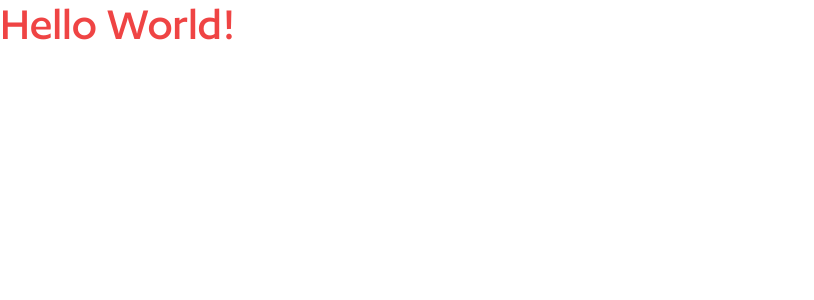
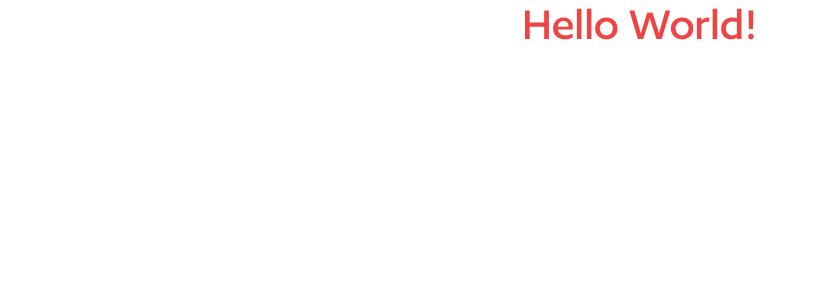
Before and after one commit to shaqeebakhtar/nextjs-saas-starter-kit, a Next.js app: page / in a window 1280 px wide. Shown: the top 300 px of the page, without its empty margins (0-814 px from the left). Built offline with nearby package versions, Linux system fonts and the light colour scheme.

Commit message:
use light mode

```diff
--- a/app/page.tsx
+++ b/app/page.tsx
@@ -1,5 +1,7 @@
 export default function Home() {
   return (
-    <h1 className="text-destructive font-medium text-5xl">Hello World!</h1>
+    <main className="grid place-items-center">
+      <h1 className="text-destructive font-medium text-5xl">Hello World!</h1>
+    </main>
   );
 }
--- a/package.json
+++ b/package.json
@@ -9,7 +9,6 @@
     "lint": "next lint"
   },
   "dependencies": {
-    "@radix-ui/react-icons": "^1.3.0",
     "class-variance-authority": "^0.7.0",
     "clsx": "^2.1.1",
     "lucide-react": "^0.427.0",
--- a/styles/globals.css
+++ b/styles/globals.css
@@ -22,8 +22,8 @@
     --destructive-foreground: 0 0% 98%;
     --border: 240 5.9% 90%;
     --input: 240 5.9% 90%;
-    --ring: 240 10% 3.9%;
-    --radius: 0.5rem;
+    --ring: 240 5.9% 10%;
+    --radius: 0.75rem;
     --chart-1: 12 76% 61%;
     --chart-2: 173 58% 39%;
     --chart-3: 197 37% 24%;
```
Also changed, not shown: 1 other file (tests, documents, lock files or other folders).
